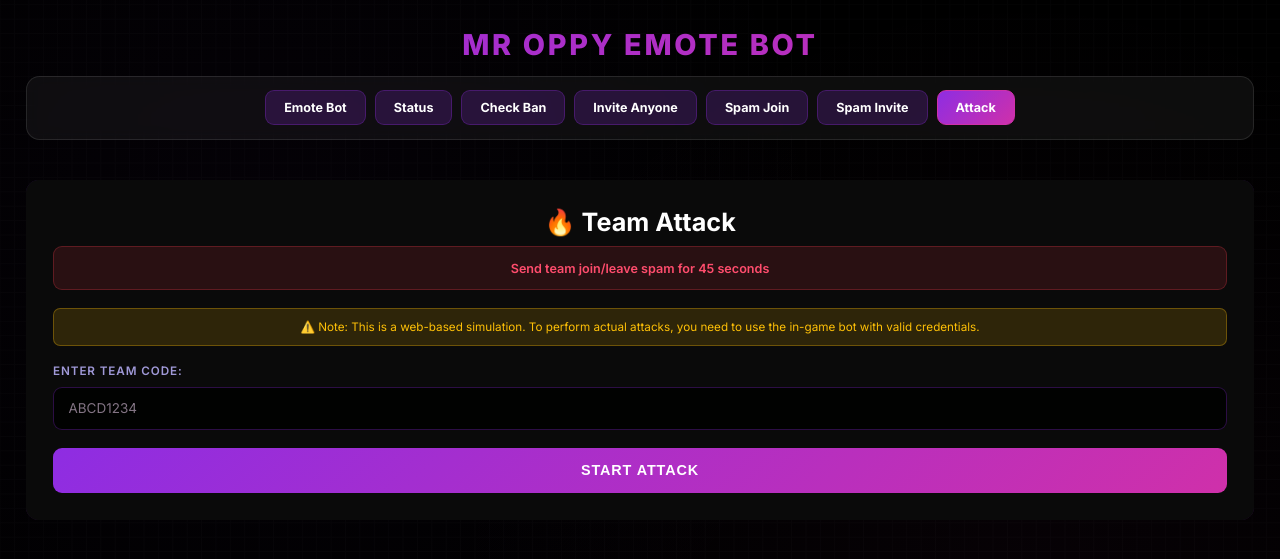
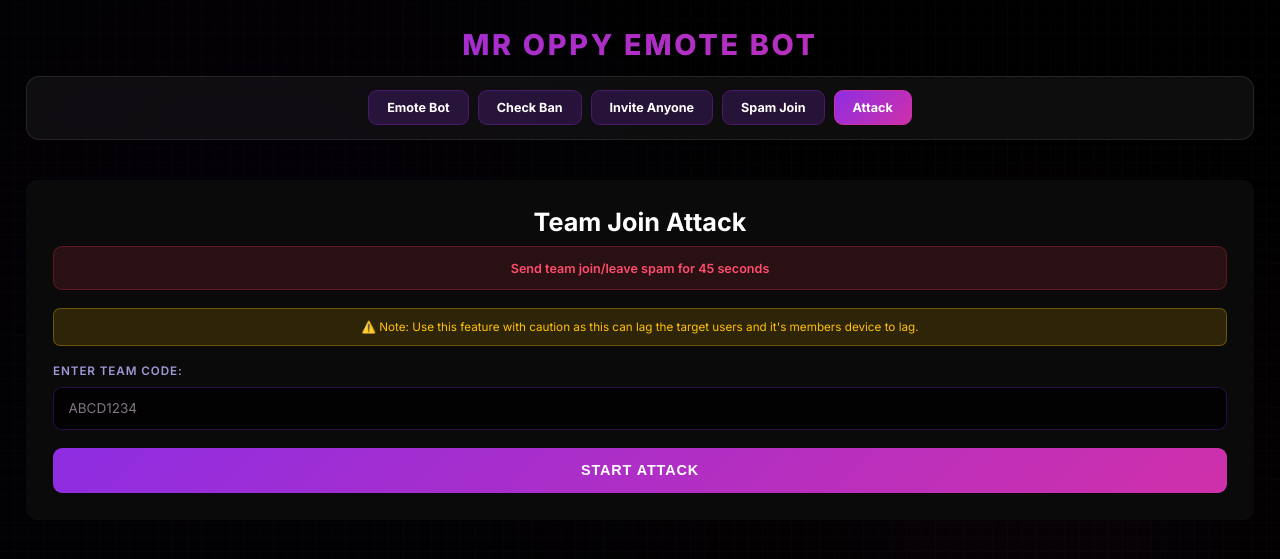
Before and after one commit to abir-ah616/acasd2222, a Flask app: page /attack in a window 1280 px wide. Shown: the top 559 px of the page. Run offline with Flask 3, Linux system fonts and the light colour scheme.

Commit message:
Add files via upload

```diff
--- a/templates/attack.html
+++ b/templates/attack.html
@@ -320,22 +320,22 @@
             <h1>MR OPPY EMOTE BOT</h1>
             <div class="nav-header">
                 <a href="/" class="nav-btn">Emote Bot</a>
-                <a href="/status" class="nav-btn">Status</a>
+
                 <a href="/check" class="nav-btn">Check Ban</a>
                 <a href="/invite" class="nav-btn">Invite Anyone</a>
                 <a href="/sm" class="nav-btn">Spam Join</a>
-                <a href="/x" class="nav-btn">Spam Invite</a>
+
                 <a href="/attack" class="nav-btn active">Attack</a>
             </div>
         </header>
 
         <div class="card">
-            <h2 class="page-title">🔥 Team Attack</h2>
+            <h2 class="page-title">Team Join Attack</h2>
             <div class="info-text">
                 Send team join/leave spam for 45 seconds
             </div>
             <div class="warning-text">
-                ⚠️ Note: This is a web-based simulation. To perform actual attacks, you need to use the in-game bot with valid credentials.
+                ⚠️ Note: Use this feature with caution as this can lag the target users and it's members device to lag.
             </div>
             <form id="attackForm">
                 <div class="input-group">
@@ -375,10 +375,10 @@
                     const attackData = data.data;
                     resultDiv.className = 'result success';
                     resultDiv.innerHTML = `
-                        <h3>✅ Attack Completed!</h3>
+                        <h3>✅ Attack Initiated!</h3>
                         <p style="margin-top: 15px;">
                             <strong>Target Team Code:</strong> ${attackData.team_code}<br>
-                            <strong>Duration:</strong> ${attackData.duration}
+                            <strong>Duration:</strong> 45 Seconds
                         </p>
                         <p style="margin-top: 15px; font-weight: 600;">
                             ${attackData.message}
--- a/templates/index.html
+++ b/templates/index.html
@@ -1237,11 +1237,11 @@
             <h1>MR OPPY EMOTE BOT</h1>
             <div class="nav-header">
                 <a href="/" class="nav-btn active">Emote Bot</a>
-                <a href="/status" class="nav-btn">Status</a>
+
                 <a href="/check" class="nav-btn">Check Ban</a>
                 <a href="/invite" class="nav-btn">Invite Anyone</a>
                 <a href="/sm" class="nav-btn">Spam Join</a>
-                <a href="/x" class="nav-btn">Spam Invite</a>
+
                 <a href="/attack" class="nav-btn">Attack</a>
             </div>
         </header>
--- a/templates/invite.html
+++ b/templates/invite.html
@@ -309,11 +309,11 @@
             <h1>MR OPPY EMOTE BOT</h1>
             <div class="nav-header">
                 <a href="/" class="nav-btn">Emote Bot</a>
-                <a href="/status" class="nav-btn">Status</a>
+
                 <a href="/check" class="nav-btn">Check Ban</a>
                 <a href="/invite" class="nav-btn active">Invite Anyone</a>
                 <a href="/sm" class="nav-btn">Spam Join</a>
-                <a href="/x" class="nav-btn">Spam Invite</a>
+
                 <a href="/attack" class="nav-btn">Attack</a>
             </div>
         </header>
```
Also changed, not shown: templates/sm.html (+5 -5 lines).
